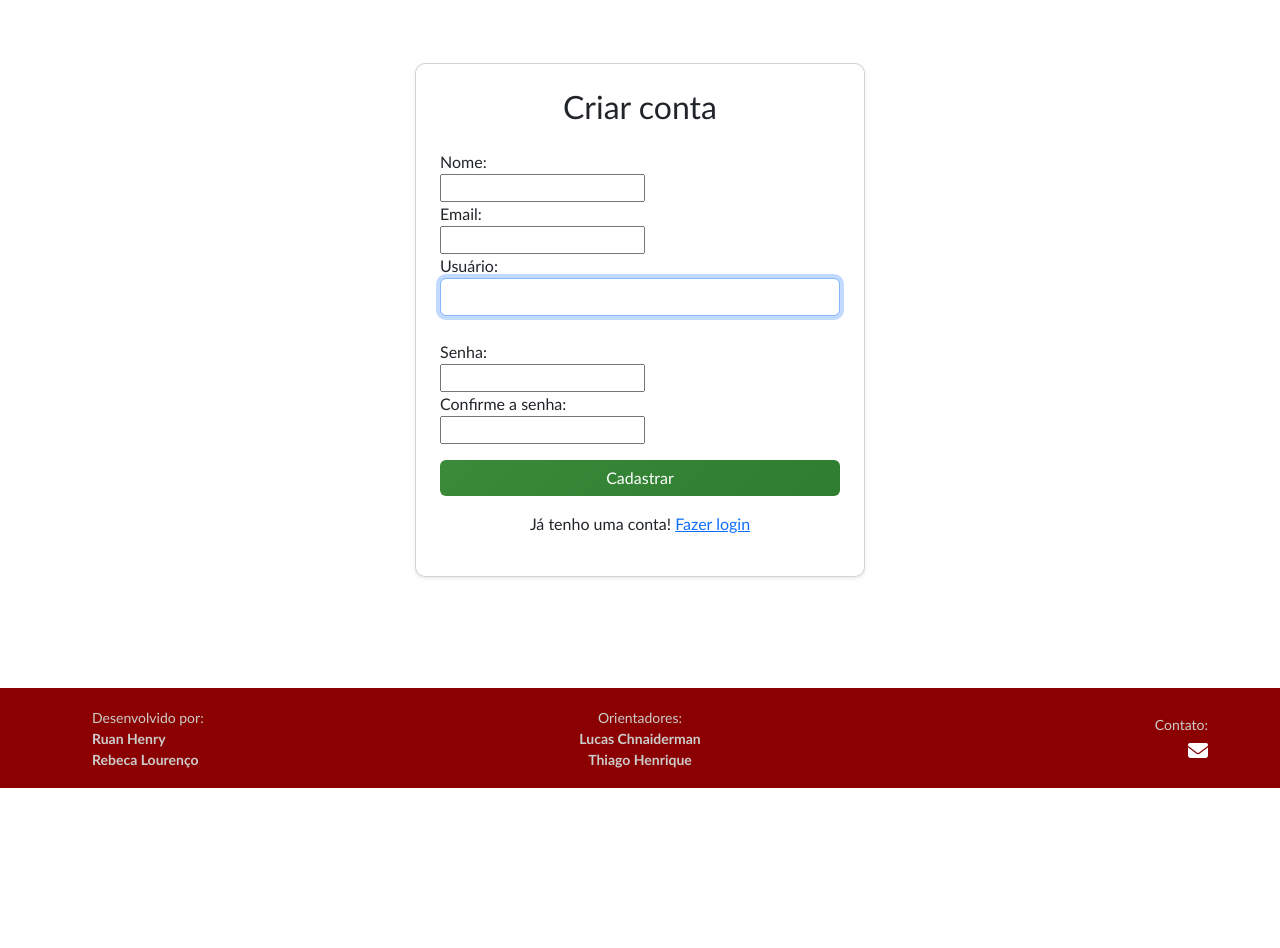
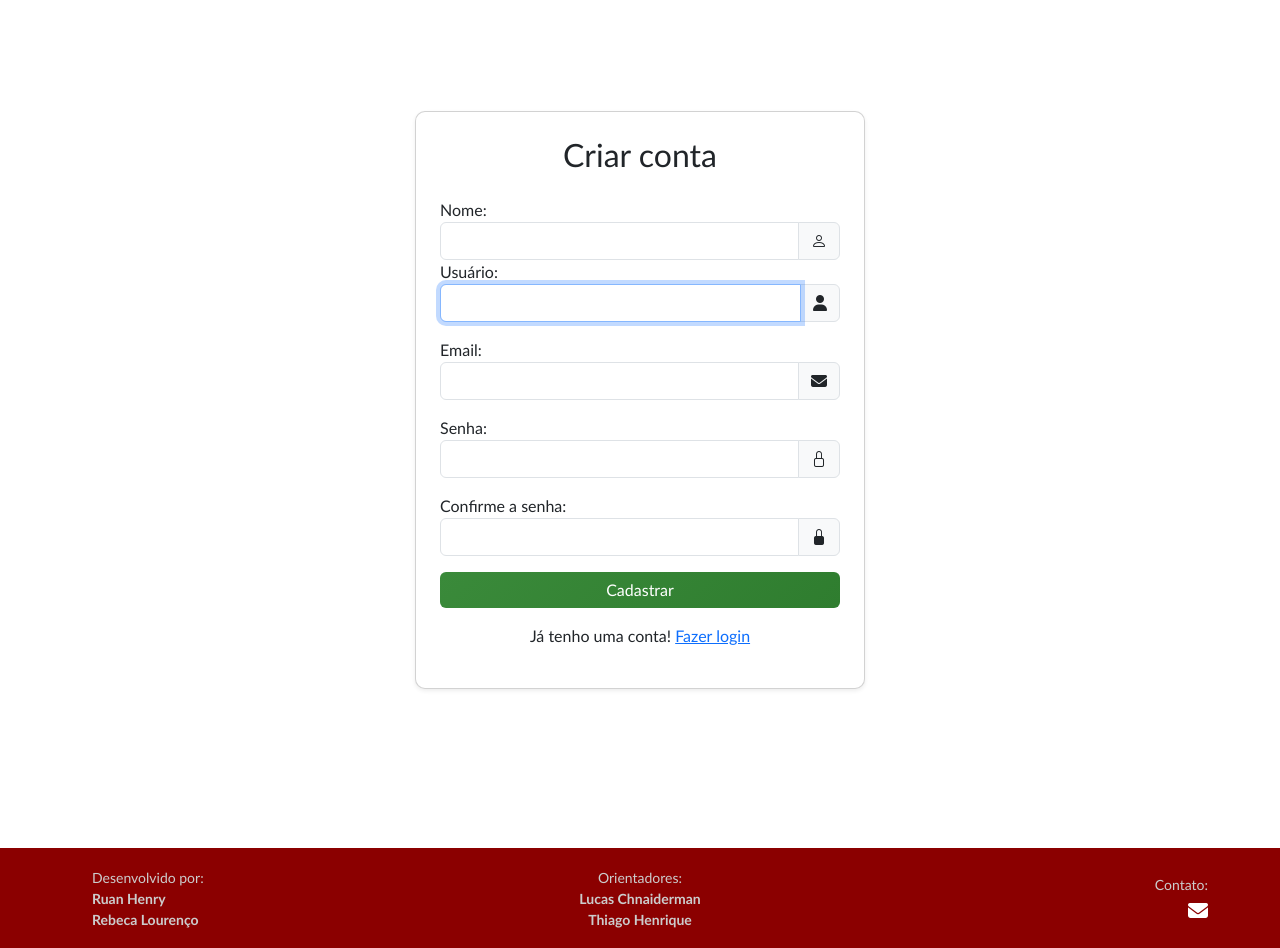
Before and after one commit to ruanhs91/acervo_indigena, a Django app: page /acervo/cadastro/ in a window 1280 px wide. Shown: the part 74-1022 px from the top of the page. Before the commit the page ends 862 px from the top, so only its background shows below. Run offline with Django 5.2, Linux system fonts and the light colour scheme.

Commit message:
radicionando tela de logout e estilizando o cadastro e login

```diff
--- a/acervo/forms.py
+++ b/acervo/forms.py
@@ -5,19 +5,16 @@ from django.contrib.auth.models import User
 from django.conf import settings
 
 class cadastroform(UserCreationForm):
-    email = forms.EmailField(required=True, label='Email')
-    first_name = forms.CharField(required=True, label='Nome')
-
     class Meta:
         model = User
         fields = ('first_name', 'username', 'email', 'password1', 'password2')
-        widgets = {
-            'first_name': forms.TextInput(attrs={'class': 'form-control'}),
-            'username': forms.TextInput(attrs={'class': 'form-control'}),
-            'email': forms.EmailInput(attrs={'class': 'form-control'}),
-            'password1': forms.PasswordInput(attrs={'class': 'form-control'}),
-            'password2': forms.PasswordInput(attrs={'class': 'form-control'}),
-        }
+
+    first_name = forms.CharField(required=True, label='Nome',widget=forms.TextInput(attrs={'class': 'form-control'}))
+    email = forms.EmailField(required=True,label='Email', widget=forms.EmailInput(attrs={'class': 'form-control'}))
+    username = forms.CharField(widget=forms.TextInput(attrs={'class': 'form-control'}))
+    password1 = forms.CharField(widget=forms.PasswordInput(attrs={'class': 'form-control'}))
+    password2 = forms.CharField(widget=forms.PasswordInput(attrs={'class': 'form-control'}))
+
 
     def __init__(self, *args, **kwargs):
         super().__init__(*args, **kwargs)
@@ -28,19 +25,7 @@ class cadastroform(UserCreationForm):
         self.fields['password1'].label = "Senha"
         self.fields['password2'].label = 'Confirme a senha'
 
-    def save(self, commit=True):
-        user = super().save(commit=False)
-        user.email = self.cleaned_data['email']
-        user.first_name = self.cleaned_data['first_name']
-        if commit:
-            user.save()
-        return user
 
-    def clean_email(self):
-        email = self.cleaned_data.get('email')
-        if User.objects.filter(email=email).exists():
-            raise forms.ValidationError("Este email já está em uso.")
-        return email
 
 class LoginForm(AuthenticationForm): #formulário de login
     username = forms.CharField(label='Usuário', widget=forms.TextInput(attrs={'class': 'form-control'}))
--- a/acervo/templates/acervo/cadastro.html
+++ b/acervo/templates/acervo/cadastro.html
@@ -6,23 +6,57 @@
 
 {% block content %}
 
-<div class="container d-flex justify-content-center align-items-center" style="min-height: 80vh;">
+<div class="container d-flex justify-content-center align-items-center" style="min-height: 100vh;">
     <div  class = "card shadow-sm p-4" style="width: 450px; border-radius: 10px;">
     <h2 class="text-center mb-4">Criar conta</h2>
 <form method="post">
     {% csrf_token %}
     <div class="mb-3">
-        {{ form.first_name.label_tag }}<br>
-        {{ form.first_name }} <br>
-        {{ form.email.label_tag }} <br>
-        {{ form.email }} <br>
-        {{ form.username.label_tag }}<br>
-        {{ form.username }}<br>
-        {{ form.password1.label_tag }}<br>
-        {{ form.password1 }}<br>
-        {{ form.password2.label_tag }}<br>
-        {{ form.password2 }}<br>
+        {{ form.first_name.label_tag }}
+        <div class="input-group">
+            {{ form.first_name }}
+            <span class="input-group-text">
+                <i class="bi bi-person"></i>
+            </span>
+        </div>
+    <div class="mb-3">
+        {{ form.username.label_tag }}
+        <div class="input-group">
+            {{ form.username }}
+            <span class="input-group-text">
+                <i class="fa fa-user"></i>
+            </span>
+        </div>
     </div>
+    <div class="mb-3">
+        {{ form.email.label_tag }}
+        <div class="input-group">
+            {{ form.email }}
+            <span class="input-group-text">
+                <i class="fa fa-envelope"></i>
+            </span>
+        </div>
+    </div>
+    <div class="mb-3">
+        {{ form.password1.label_tag }}
+        <div class="input-group">
+            {{ form.password1 }}
+            <span class="input-group-text">
+                <i class="bi bi-lock"></i>
+            </span>
+        </div>
+    </div>
+    <div class="mb-3">
+        {{ form.password2.label_tag }}
+        <div class="input-group">
+            {{ form.password2 }}
+            <span class="input-group-text">
+                <i class="bi bi-lock-fill"></i>
+            </span>
+        </div>
+    </div>
+</div>
+
     <button type="submit" class="btn btn-success-gradient w-100" style="background-color:#1A4623; color:white;">Cadastrar</button>
 </form>
 <p class="text-center mt-3">
--- a/dashboard/static/dashboard/style.css
+++ b/dashboard/static/dashboard/style.css
@@ -174,7 +174,7 @@
   padding-left:20px;
 }
 .dropdown-item.logout-item:hover {
-    background: linear-gradient(165deg, #e52d27, #b31217);
+    background: linear-gradient(150deg, #d32f2f, #b71c1c);
     color: white !important;
     border-radius: 6px;
 }
@@ -247,6 +247,7 @@
     background-color: #f1f1f1;
 }
 
+
 @media (max-width: 768px) {
   .footer-custom .position-absolute {
     position: static !important;
```
Also changed, not shown: acervo/templates/acervo/acervoimg.html (+22 -1 lines), acervo/templates/acervo/login.html (+12 -2 lines).
